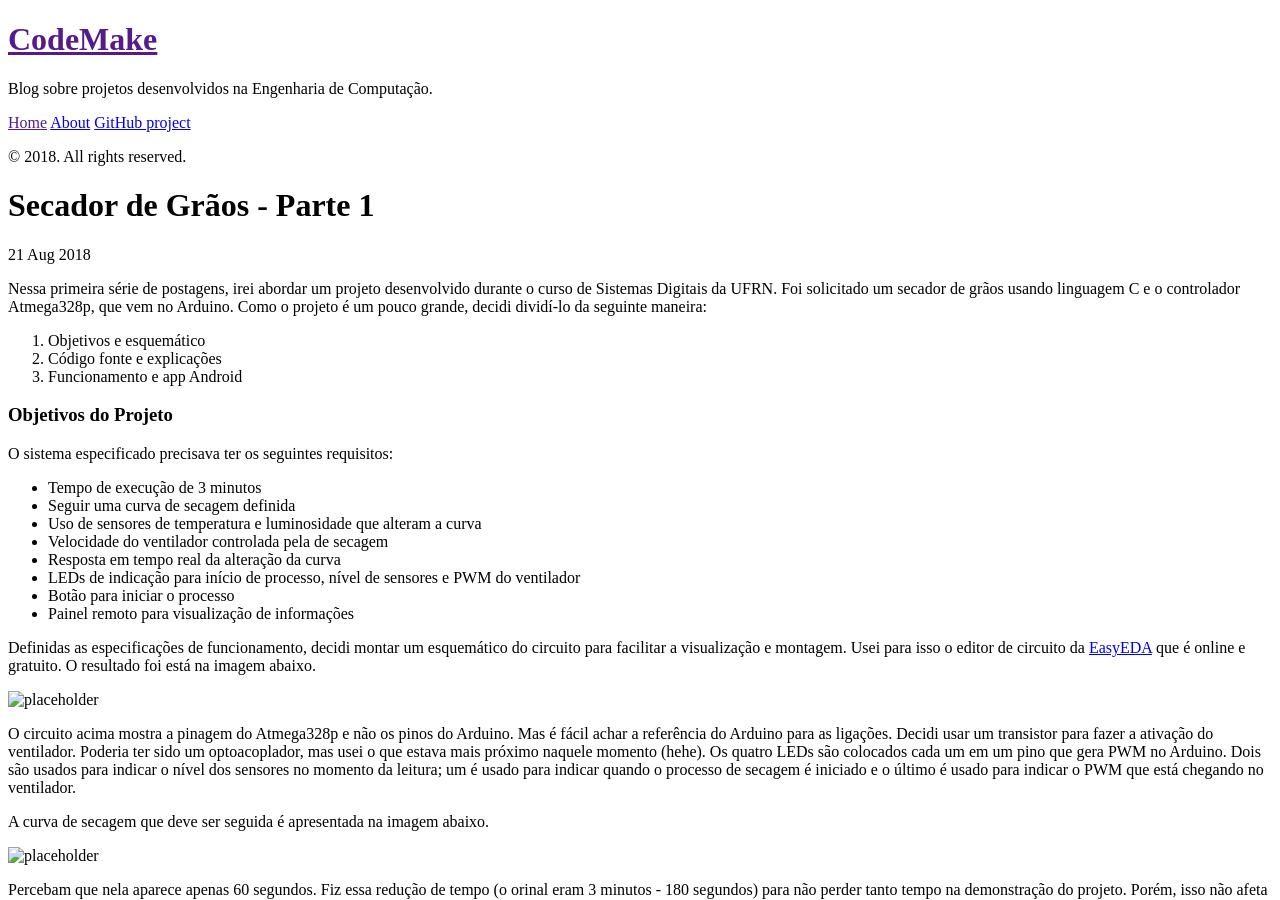
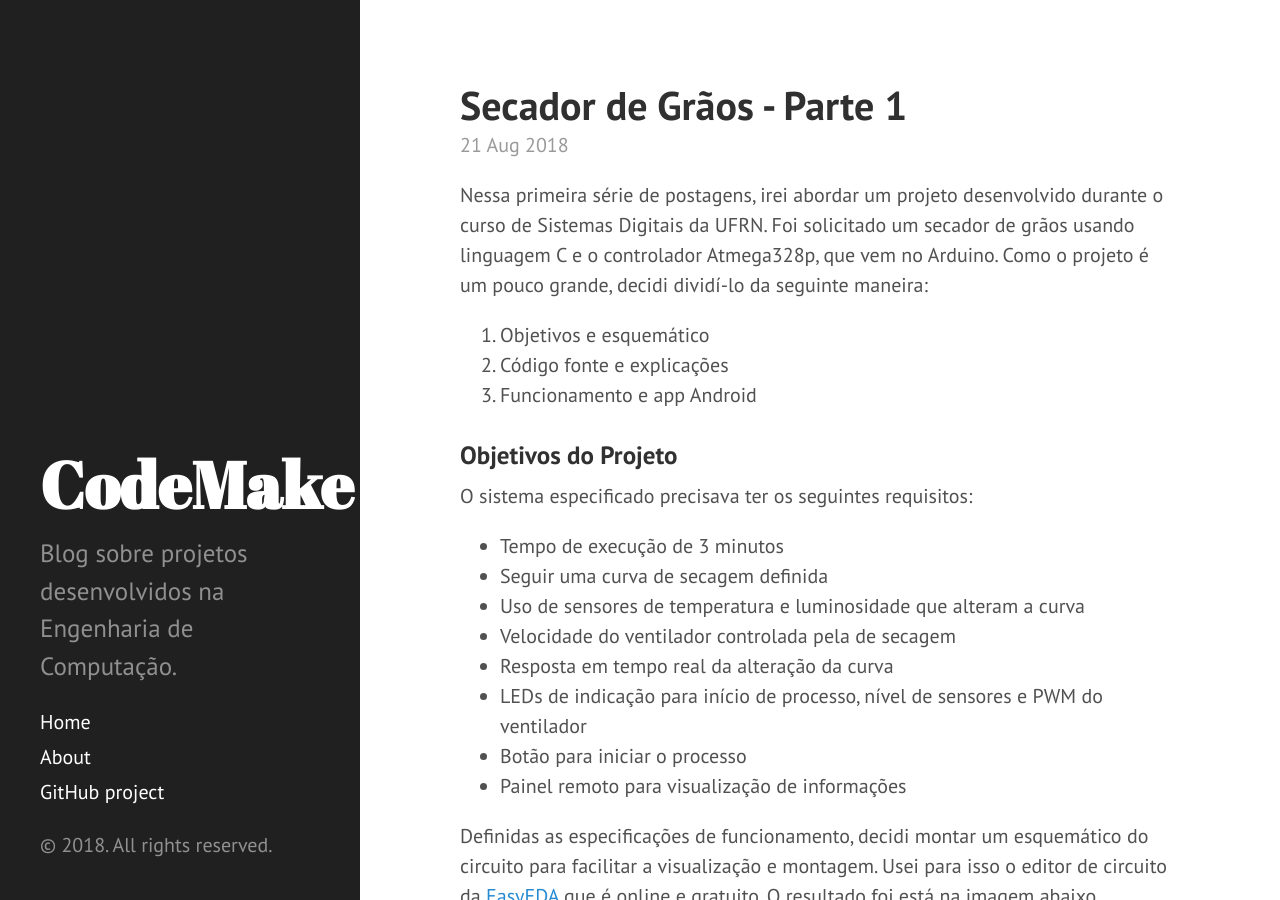
Before and after one commit to matheus-pessoa16/blog, a Jekyll site: the page built from _posts/2018-08-21-secador-graos-p1.md, in a window 1280 px wide and 900 px high. Built offline with Jekyll 4.4.1, drawn with Linux system fonts in a browser that asks for light colours; Markdown is read by kramdown in place of the engine named in the settings.

Commit message:
modificações no header e link fixing

```diff
--- a/_config.yml
+++ b/_config.yml
@@ -1,7 +1,7 @@
 # Dependencies
 markdown:         redcarpet
 highlighter:      pygments
-excerpt_separator : ==
+
 
 
 plugins:
@@ -15,8 +15,8 @@ plugins:
 title:            CodeMake
 tagline:          ''
 description:      'Blog sobre projetos desenvolvidos na Engenharia de Computação.'
-url:              http://matheus-pessoa16.github.io.com/blog
-baseurl:          "/"
+url:              http://matheus-pessoa16.github.io.com
+baseurl:          ""
 includes: ["images"]
 author:
   name:           'Matheus Pessoa'
--- a/_includes/head.html
+++ b/_includes/head.html
@@ -15,14 +15,14 @@
   </title>
 
   <!-- CSS -->
-  <link rel="stylesheet" href="public/css/poole.css">
-  <link rel="stylesheet" href="public/css/syntax.css">
-  <link rel="stylesheet" href="public/css/hyde.css">
+  <link rel="stylesheet" href="{{ site.baseurl }}/public/css/poole.css">
+  <link rel="stylesheet" href="{{ site.baseurl }}/public/css/syntax.css">
+  <link rel="stylesheet" href="{{ site.baseurl }}/public/css/hyde.css">
   <link rel="stylesheet" href="https://fonts.googleapis.com/css?family=PT+Sans:400,400italic,700|Abril+Fatface">
 
   <!-- Icons -->
-  <link rel="apple-touch-icon-precomposed" sizes="144x144" href="public/apple-touch-icon-144-precomposed.png">
-                                 <link rel="shortcut icon" href="public/favicon.ico">
+  <link rel="apple-touch-icon-precomposed" sizes="144x144" href="{{ site.baseurl }}/public/apple-touch-icon-144-precomposed.png">
+                                 <link rel="shortcut icon" href="{{ site.baseurl }}/public/favicon.ico">
 
   <!-- RSS -->
   <link rel="alternate" type="application/rss+xml" title="RSS" href="/atom.xml">
--- a/_includes/sidebar.html
+++ b/_includes/sidebar.html
@@ -10,7 +10,7 @@
     </div>
 
     <nav class="sidebar-nav">
-      <a class="sidebar-nav-item{% if page.url == site.baseurl %} active{% endif %}" href="{{ site.baseurl }}">Home</a>
+      <a class="sidebar-nav-item{% if page.url == site.baseurl %} active{% endif %}" href="/">Home</a>
 
       {% comment %}
         The code below dynamically generates a sidebar nav of pages with
--- a/_posts/2018-08-21-secador-graos-p1.md
+++ b/_posts/2018-08-21-secador-graos-p1.md
@@ -1,12 +1,14 @@
 ---
 layout: post
 title: Secador de Grãos - Parte 1
+excerpt_separator: ==
 ---
 
 Nessa primeira série de postagens, irei abordar um projeto desenvolvido durante o curso
 de Sistemas Digitais da UFRN. Foi solicitado um secador de grãos usando linguagem C e o
 controlador Atmega328p, que vem no Arduino.
 Como o projeto é um pouco grande, decidi dividí-lo da seguinte maneira:
+
 1. Objetivos e esquemático
 2. Código fonte e explicações
 3. Funcionamento e app Android
@@ -29,7 +31,7 @@ O sistema especificado precisava ter os seguintes requisitos:
 Definidas as especificações de funcionamento, decidi montar um esquemático do circuito para facilitar a visualização e montagem. Usei para isso o editor de circuito da [EasyEDA](www.easyeda.com) que é online e gratuito. O resultado foi está na imagem abaixo.
 
 
-![placeholder](images/secador-graos/secador-esquematico.svg "Esquemático do circuito")
+![placeholder](/images/secador-graos/secador-esquematico.svg "Esquemático do circuito")
 
 O circuito acima mostra a pinagem do Atmega328p e não os pinos do Arduino. Mas é fácil achar a referência do Arduino para as ligações.
 Decidi usar um transistor para fazer a ativação do ventilador. Poderia ter sido um optoacoplador, mas usei o que estava mais próximo naquele momento (hehe).
@@ -37,7 +39,7 @@ Os quatro LEDs são colocados cada um em um pino que gera PWM no Arduino. Dois s
 
 A curva de secagem que deve ser seguida é apresentada na imagem abaixo.
 
-![placeholder](images/secador-graos/curva-secagem.png "Curva de secagem")
+![placeholder](/images/secador-graos/curva-secagem.png "Curva de secagem")
 
 Percebam que nela aparece apenas 60 segundos. Fiz essa redução de tempo (o orinal eram 3 minutos - 180 segundos) para não perder tanto tempo na demonstração do projeto. Porém, isso não afeta o funcionamento do sistema. Para voltar a 3 minutos, basta recalcular os tempos em que se atingirão os percentuais de PWM indicados.
 
```
Also changed, not shown: _includes/head2.html (renamed from _includes/head (cópia).html, +6 -6 lines).
